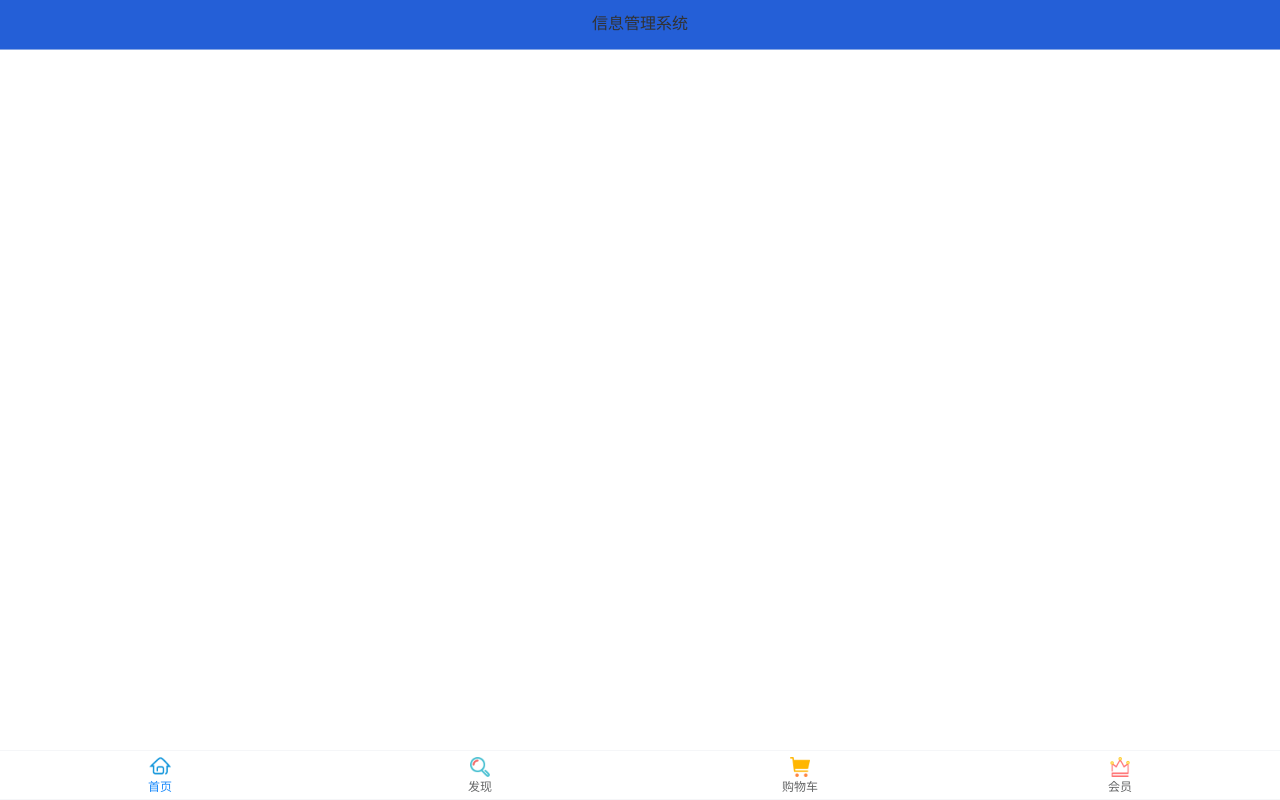
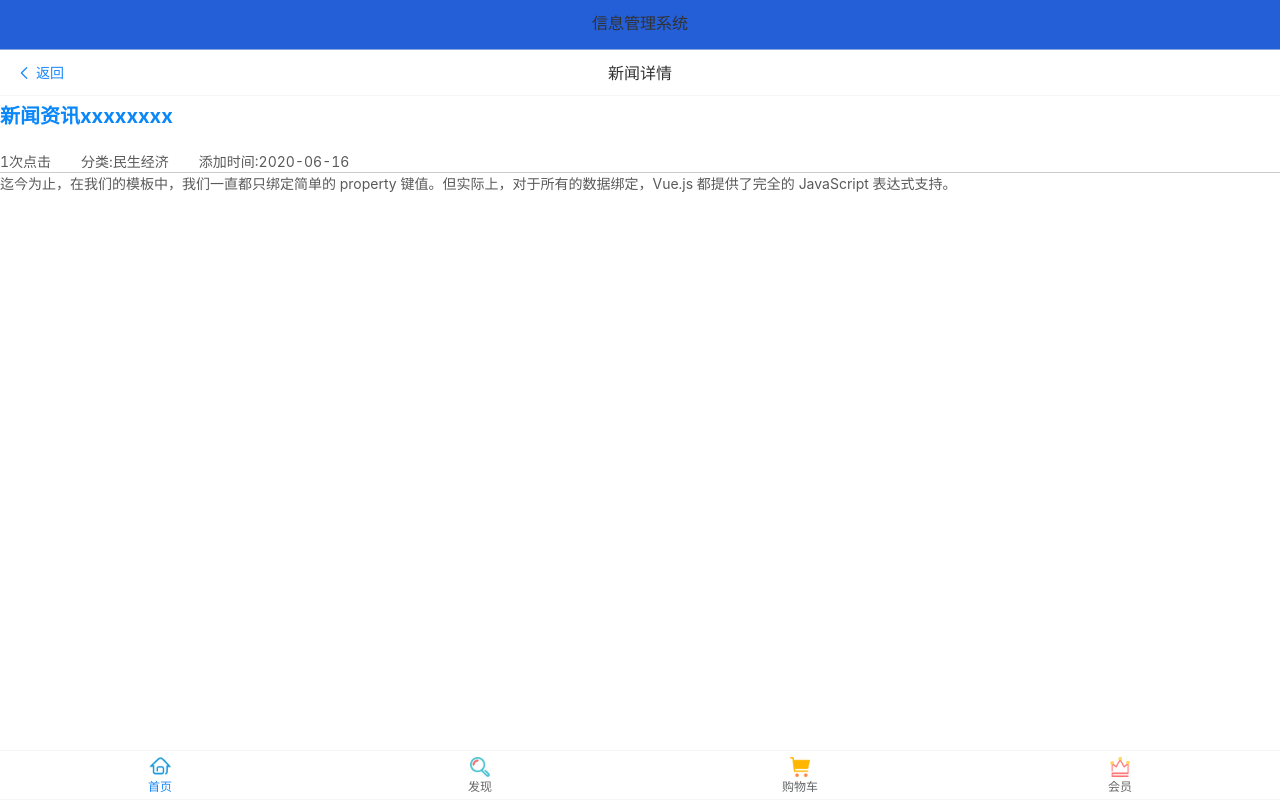
Before and after one commit to yaodong210/MyVueProject, a Vue app in the folder my-project/: page /#/news/1 in a window 1280 px wide. Built offline with nearby package versions, Linux system fonts and the light colour scheme.

Commit message:
列表和详情

```diff
--- /dev/null
+++ b/my-project/src/components/Home/NewsDetail.vue
@@ -0,0 +1,66 @@
+<template>
+  <div class="tmpl">
+    <van-nav-bar :title="navtitle" left-text="返回" left-arrow @click-left="onClickLeft" />
+    <div class="news-title">
+      <p>{{newsInfo.newstitle}}</p>
+      <div>
+        <span>{{newsInfo.newshit}}次点击</span>
+        <span>分类:民生经济</span>
+        <span>添加时间:{{newsInfo.createtime | convertTime('YYYY-MM-DD')}}</span>
+      </div>
+    </div>
+    <div class="news-content" v-html="newsInfo.content"></div>
+  </div>
+</template>
+
+<script>
+  export default {
+    data() {
+      return {
+        newsInfo: '',
+        navtitle: '新闻详情'
+      };
+    },
+    created() {
+      let id=this.$route.params;
+      var url = 'http://localhost:8080/static/json/getNewsDetail.json';
+      this.$axios.get(url).then(response => {
+        if (response.data.success) {
+           console.log(response);
+          this.newsInfo = response.data.data;
+        }
+      }).catch(error => {
+
+      })
+    },
+    methods: {
+      onClickLeft() {
+        this.$router.go(-1);
+      }
+    }
+
+  };
+</script>
+
+<style scoped>
+  .news-title p {
+    color: #0a87f8;
+    font-size: 20px;
+    font-weight: bold;
+  }
+
+  .news-title span {
+    margin-right: 30px;
+  }
+
+  .news-title {
+    margin-top: 5px;
+    border-bottom: 1px solid rgba(0, 0, 0, 0.2);
+  }
+
+  /*主体文章的左右距离*/
+
+  .news-content {
+    padding: 10 5;
+  }
+</style>
--- a/my-project/src/components/Home/NewsList.vue
+++ b/my-project/src/components/Home/NewsList.vue
@@ -3,7 +3,8 @@
     <van-nav-bar :title="title" left-text="返回" left-arrow @click-left="onClickLeft" />
     <van-pull-refresh v-model="refreshing" @refresh="onRefresh">
       <van-list v-model="loading" :finished="finished" finished-text="没有更多了" @load="onLoad">
-        <van-cell v-for="newsItem in newslist" :key="newsItem.id" :title="newsItem.newstitle" :label="'点击数:'+newsItem.newshit" :icon="newsItem.newspic" :value="newsItem.createtime"/>
+        <van-cell v-for="newsItem in newslist" :key="newsItem.id" :title="newsItem.newstitle" :label="'点击数:'+newsItem.newshit"
+          :icon="newsItem.newspic" :value="newsItem.createtime| convertTime('YYYY-MM-DD HH:MM:SS')" @click="queryOneNew(newsItem.id)" />
       </van-list>
     </van-pull-refresh>
   </div>
@@ -21,6 +22,7 @@
       };
     },
     created() {
+      this.loading=true;
       var url = 'http://localhost:8080/static/json/getNewsList.json';
       this.$axios.get(url).then(response => {
         if (response.data.success) {
@@ -30,8 +32,8 @@
       }).catch(error => {
 
       })
-      this.finished=true;
-      this.refreshing=true;
+      this.finished = true;
+      this.refreshing = false;
     },
     methods: {
       onClickLeft() {
@@ -43,14 +45,14 @@
           if (response.data.success) {
             console.log(response);
             this.newslist = response.data.data;
-            }else{
+          } else {
 
           }
         }).catch(error => {
 
         })
-          this.finished=true;
-          this.refreshing=false;
+        this.finished = true;
+        this.refreshing = false;
       },
       onRefresh() {
         // 清空列表数据
@@ -59,8 +61,12 @@
         // 重新加载数据
         // 将 loading 设置为 true，表示处于加载状态
         this.loading = true;
+        // this.refreshing = true;
         this.onLoad();
       },
+      queryOneNew(id) {
+          this.$router.push({ name: 'newsDetail', params: { id: id }});
+      }
     },
   };
 </script>
@@ -71,10 +77,11 @@
     align-items: inherit;
   }
 
-.van-cell__value span{
+  .van-cell__value span {
     align-self: flex-end;
-   margin-left:auto;
+    margin-left: auto;
   }
+
   /* .van-nav-bar{
   position: fixed;
 } */
--- /dev/null
+++ b/my-project/src/filter/Filters.js
@@ -0,0 +1,10 @@
+import moment from 'moment';
+import Vue from 'vue';
+
+Vue.filter('convertTime', function(data, formatStr) {
+
+  return moment(data).format(formatStr);
+})
+
+
+export default Filter;
--- a/my-project/src/main.js
+++ b/my-project/src/main.js
@@ -8,6 +8,7 @@ import Axios from 'axios'
 
 Vue.config.productionTip = false
 Vue.prototype.$axios=Axios;
+// Vue.$axios.baseURL='http://localhost:8080/static/json';
 
 import { NavBar,Tabbar, TabbarItem,Swipe, SwipeItem} from 'vant';
 import { Lazyload } from 'vant';
@@ -17,12 +18,17 @@ import { List ,Cell,PullRefresh} from 'vant';
 import installer from '@/plugins/Installer.js';
 import myitem from '@/components/common/My-item.vue'
 import myul from '@/components/common/My-ul.vue'
-
+// import Filter from '@/filter/Filters.js'
 
 Vue.component(myul.name,myul);
 Vue.component(myitem.name,myitem);
 
+import moment from 'moment';
 
+Vue.filter('convertTime', function(data, formatStr) {
+
+  return moment(data).format(formatStr);
+})
 
 
 Vue.use(installer);
--- a/my-project/src/router/index.js
+++ b/my-project/src/router/index.js
@@ -5,6 +5,7 @@ import Find from '@/components/find/Find.vue'
 import Member from '@/components/member/Member.vue'
 import Shopcart from '@/components/shopcart/Shopcart.vue'
 import NewsList from '@/components/Home/NewsList.vue'
+import NewsDetail from '@/components/Home/NewsDetail.vue'
 
 //解决不能跳转自己
 const originalPush = Router.prototype.push
@@ -35,6 +36,10 @@ export default new Router({
       path: '/news/list',
       name: 'newsList',
       component: NewsList
+    }, {
+      path: '/news/:id',
+      name: 'newsDetail',
+      component: NewsDetail
     }
   ]
 })
--- /dev/null
+++ b/my-project/static/json/getNewsDetail.json
@@ -0,0 +1,12 @@
+{
+  "success": true,
+  "data": {
+    "id": "001",
+    "newstitle": "新闻资讯xxxxxxxx",
+    "newspic": "../static/img/news.png",
+    "newshit": "1",
+    "createtime": "2020-06-16T22:00:03+08:00",
+    "content":"迄今为止，在我们的模板中，我们一直都只绑定简单的 property 键值。但实际上，对于所有的数据绑定，Vue.js 都提供了完全的 JavaScript 表达式支持。"
+  },
+  "msg": "请求成功"
+}
```
Also changed, not shown: my-project/static/json/getNewsList.json (+14 -14 lines). Lines whose indentation alone changed are shown as unchanged.
